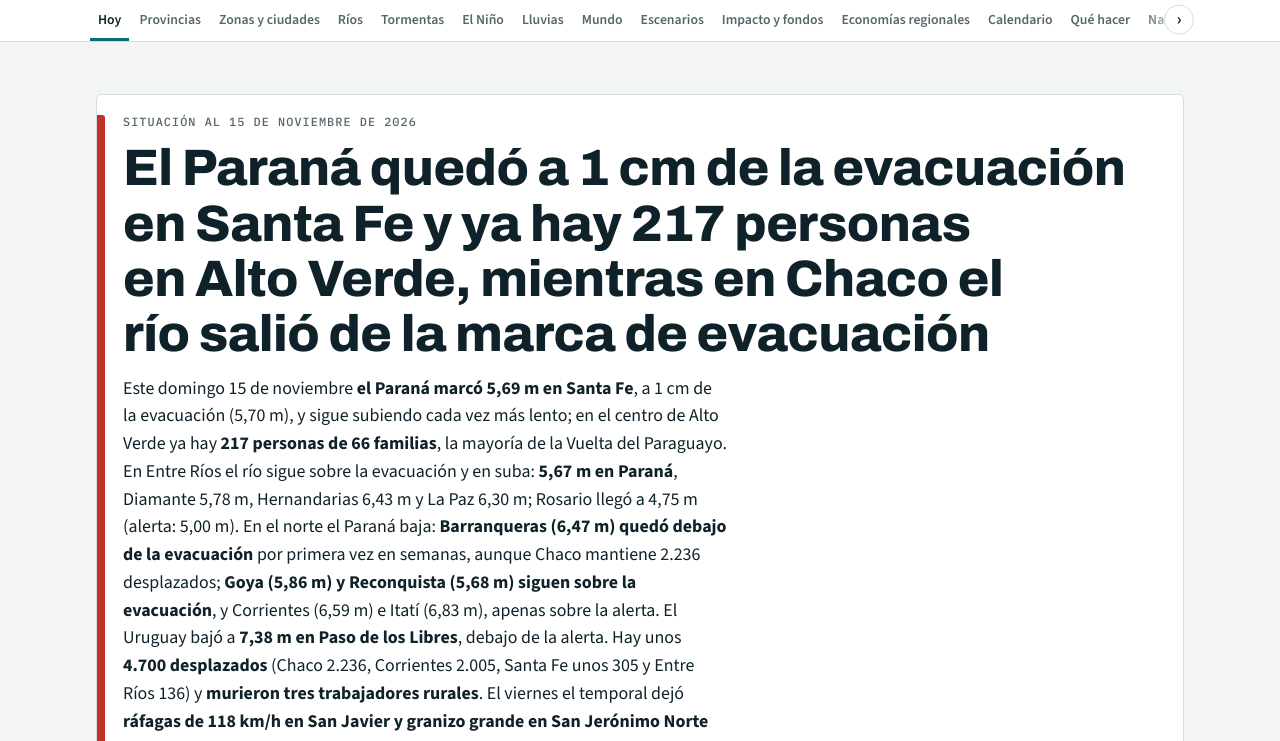
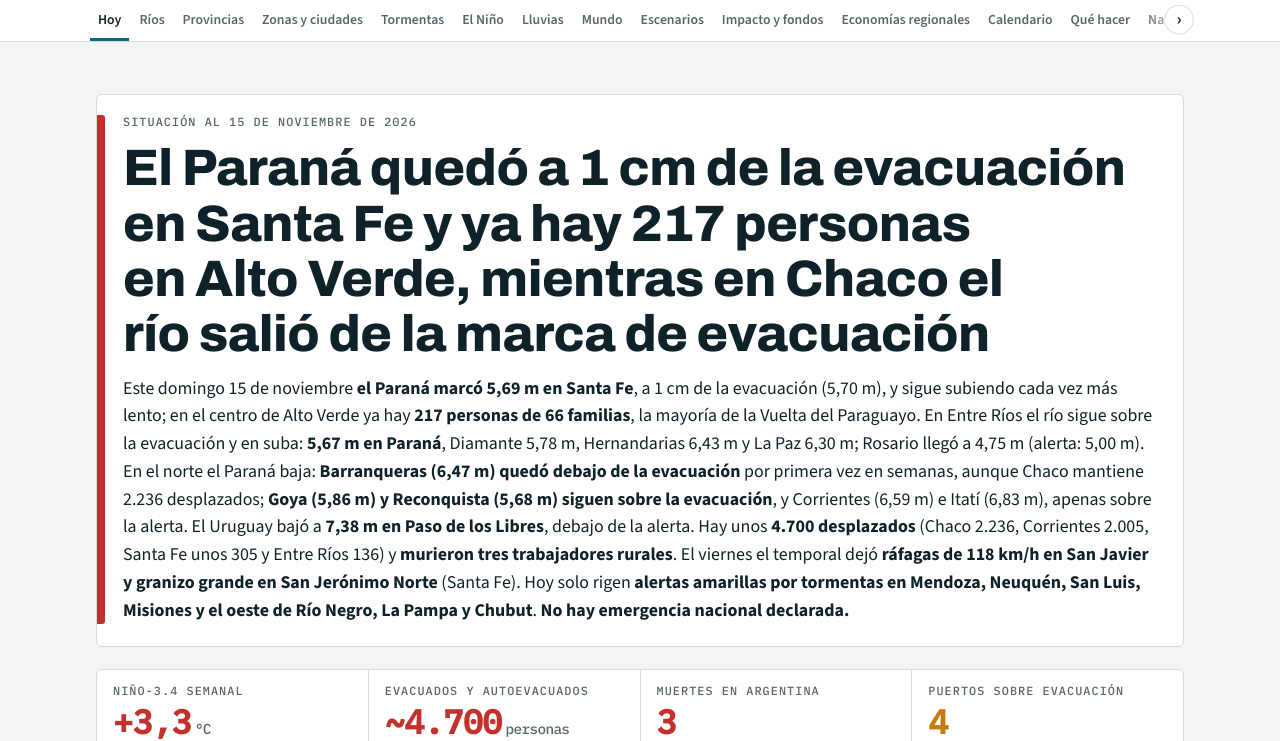
Before and after one commit to francomartinlopez/alertahidrica, a plain HTML site: page index.html in a window 1280 px wide. Shown: the part 31-772 px from the top of the page. Drawn offline with nearby package versions, Linux system fonts and the light colour scheme.

Commit message:
Ríos después de evacuados y texto de portada a todo el ancho
La sección Ríos pasa a estar después del gráfico de evacuados; el resto
de Hoy queda debajo con su propio título. El texto bajo el titular de
portada ya no se limita a 68 caracteres por línea.

Co-Authored-By: Claude <noreply@anthropic.com>

```diff
--- a/index.html
+++ b/index.html
@@ -96,6 +96,7 @@ section.blk>.wrap{display:flex;flex-direction:column;gap:22px}
 .alertbar .stripe{background:var(--evac);border-radius:0 3px 3px 0}
 .alertbar h1{font-size:clamp(1.9rem,5vw,3.2rem);font-weight:800;font-stretch:70%;letter-spacing:-.01em}
 .alertbar .txt{display:flex;flex-direction:column;gap:12px;min-width:0}
+.alertbar .lead{max-width:none}
 .kpis{display:grid;grid-template-columns:repeat(4,minmax(0,1fr));gap:1px;background:var(--line);border:1px solid var(--line);border-radius:var(--r);overflow:hidden}
 .kpi{background:var(--panel);padding:14px 16px 16px;display:flex;flex-direction:column;gap:6px;min-width:0}
 .kpi .v{display:flex;flex-wrap:wrap;align-items:baseline;gap:0 4px;font:700 2.1rem/1 var(--f-data);font-variant-numeric:tabular-nums;letter-spacing:-.02em}
@@ -474,7 +475,7 @@ ul.plain.g2{display:grid;grid-template-columns:repeat(auto-fit,minmax(min(100%,3
     <div class="brand"><b>Súper Niño · Argentina</b><span class="stamp" id="stamp"><span class="dot"></span>Cargando datos…</span></div>
     <button class="navbtn" id="navbtn" type="button" aria-expanded="false" aria-controls="idx"><span class="k">Estás en:</span><span class="c" id="navcur">Hoy</span></button>
     <div class="navrow" id="navrow"><button class="navar l" type="button" aria-label="Ver secciones anteriores">‹</button><nav class="idx" id="idx" aria-label="Secciones">
-      <a href="#hoy">Hoy</a><a href="#mapa">Provincias</a><a href="#zonas">Zonas y ciudades</a><a href="#rios">Ríos</a><a href="#tormentas">Tormentas</a><a href="#nino">El Niño</a><a href="#lluvias">Lluvias</a><a href="#mundo">Mundo</a><a href="#escenarios">Escenarios</a><a href="#impacto">Impacto y fondos</a><a href="#economias">Economías regionales</a><a href="#calendario">Calendario</a><a href="#guia">Qué hacer</a><a href="#nacion">Nación</a><a href="#evaluacion">Evaluación</a><a href="#vigilar">Qué vigilar</a><a href="#analisis">Análisis</a><a href="#glosario">Glosario</a><a href="#historicos">Niños históricos</a><a href="#fuentes">Fuentes</a>
+      <a href="#hoy">Hoy</a><a href="#rios">Ríos</a><a href="#mapa">Provincias</a><a href="#zonas">Zonas y ciudades</a><a href="#tormentas">Tormentas</a><a href="#nino">El Niño</a><a href="#lluvias">Lluvias</a><a href="#mundo">Mundo</a><a href="#escenarios">Escenarios</a><a href="#impacto">Impacto y fondos</a><a href="#economias">Economías regionales</a><a href="#calendario">Calendario</a><a href="#guia">Qué hacer</a><a href="#nacion">Nación</a><a href="#evaluacion">Evaluación</a><a href="#vigilar">Qué vigilar</a><a href="#analisis">Análisis</a><a href="#glosario">Glosario</a><a href="#historicos">Niños históricos</a><a href="#fuentes">Fuentes</a>
     </nav><button class="navar r" type="button" aria-label="Ver más secciones">›</button></div>
   </div>
 </header>
@@ -720,6 +721,12 @@ function render(D,M,ZG,PX){PX=PX||{};
   const k=D.kpis.map(x=>`<div class="kpi ${x.tono}"><span class="eyebrow">${esc(x.label)}</span><span class="v${/[a-zñ]{3}/i.test(x.valor)?' tx':''}">${esc(x.valor)}${x.unidad?`<small>${esc(x.unidad)}</small>`:''}</span><span class="d">${md(x.detalle)}</span>${x.fuente?`<span class="s">${md(x.fuente)}</span>`:''}</div>`).join('');
   const old=(Date.now()-new Date(meta.actualizado+'T12:00:00-03:00').getTime())/864e5>2.5;
   const SR=D.evacuados.serie||{};const evp=Object.keys(SR).filter(p=>(SR[p]||[]).length).sort((x,y)=>SR[y].length-SR[x].length);const evk=evp.length>1?[...evp,'Total']:evp;const ev0=evp[0];
+  // RÍOS
+  const riosH=sect('rios','Ríos','La escala de cada puerto','Cada regla muestra la altura del río frente a sus niveles de **alerta** y **evacuación**. Cada escala tiene su propio rango: Iguazú se mide en decenas de metros y Rosario en pocos metros.',
+   `<p class="hint mo">Línea naranja: alerta · línea roja: evacuación. Tocá un puerto para ver su evolución ↓</p><div class="staffs" id="staffs"></div><div class="rlist" id="rlist"></div>
+    <div class="card chart linked" id="rcard"><h3>Evolución por puerto</h3><p class="hint">Elegí un puerto para ver cómo cambió su altura ↓</p><div class="where" id="rsel">${D.rios.filter(r=>(r.hist||[]).length).map((r,i)=>`<button data-r="${esc(r.puerto)}" aria-pressed="${r.puerto==='Corrientes'}">${esc(r.puerto)}</button>`).join('')}</div><div id="rchart"></div><p class="small muted">${md(D.rios_hist_nota)}</p></div>
+    <p class="small muted src">Fuentes: ${md(D.rios_fuentes)}</p>`);
+
   h+=`<section class="blk" id="hoy"><div class="wrap">
     ${old?`<div class="warn">Esta edición es del ${esc(meta.actualizado_texto)}. La actualización diaria puede estar demorada.</div>`:''}
     <div class="alertbar"><div class="stripe"></div><div class="txt"><span class="eyebrow">Situación al ${esc(meta.actualizado_texto)}</span><h1>${esc(D.alerta.titular)}</h1><p class="lead">${md(D.alerta.bajada)}</p></div></div>
@@ -729,6 +736,8 @@ function render(D,M,ZG,PX){PX=PX||{};
       <h3 style="margin-top:6px">Por provincia</h3>
       <div class="tw"><table><thead><tr><th>Provincia</th><th>Total</th><th>Fecha</th><th>Detalle</th></tr></thead><tbody>${D.evacuados.provs.map(x=>`<tr><td><strong>${esc(x.prov)}</strong></td><td class="n">${x.total!=null?fmt(x.total):'—'}</td><td class="n">${esc(x.fecha)}</td><td class="small">${md(x.detalle)}${x.fuente?` <span class="src">${md(x.fuente)}</span>`:''}</td></tr>`).join('')}</tbody></table></div>
       <p class="small muted">${md(D.evacuados.nota)}</p></div>
+  </div></section>${riosH}<section class="blk" id="hoy-mas" data-nav="hoy"><div class="wrap">
+    <div class="sechead"><span class="eyebrow">Hoy</span><h2>Señales, campo, hechos y rutas</h2></div>
     <div class="card"><h3>Dos señales en sentido opuesto</h3><div class="sig2"><div><span class="tag t-evac">Empeora</span><p>${md(D.senales.empeora)}</p></div><div><span class="tag t-ok">Mejora</span><p>${md(D.senales.mejora)}</p></div></div></div>
     <div class="card"><h3>El campo</h3>${ul(D.campo,'plain g2')}</div>
     <div class="card"><div style="display:flex;justify-content:space-between;gap:12px;flex-wrap:wrap;align-items:center"><h3>Qué pasó</h3>
@@ -763,12 +772,6 @@ function render(D,M,ZG,PX){PX=PX||{};
     <div style="display:flex;flex-direction:column;gap:14px;min-width:0"><div class="ficha linked" id="zficha" aria-live="polite"></div>
       <div class="card"><h3>Ciudades por nivel de riesgo</h3><div class="citylist" id="clist"></div></div></div></div>
     <p class="small muted">${md(D.zonas_nota)}</p>`);
-
-  // RÍOS
-  h+=sect('rios','Ríos','La escala de cada puerto','Cada regla muestra la altura del río frente a sus niveles de **alerta** y **evacuación**. Cada escala tiene su propio rango: Iguazú se mide en decenas de metros y Rosario en pocos metros.',
-   `<p class="hint mo">Línea naranja: alerta · línea roja: evacuación. Tocá un puerto para ver su evolución ↓</p><div class="staffs" id="staffs"></div><div class="rlist" id="rlist"></div>
-    <div class="card chart linked" id="rcard"><h3>Evolución por puerto</h3><p class="hint">Elegí un puerto para ver cómo cambió su altura ↓</p><div class="where" id="rsel">${D.rios.filter(r=>(r.hist||[]).length).map((r,i)=>`<button data-r="${esc(r.puerto)}" aria-pressed="${r.puerto==='Corrientes'}">${esc(r.puerto)}</button>`).join('')}</div><div id="rchart"></div><p class="small muted">${md(D.rios_hist_nota)}</p></div>
-    <p class="small muted src">Fuentes: ${md(D.rios_fuentes)}</p>`);
 
   // TORMENTAS
   const TO=D.tormentas,TTY={granizo:['Granizo','t-acc'],viento:['Viento','t-alert'],tornado:['Tornado','t-evac'],lluvia:['Lluvia intensa','t-rise']};
@@ -1209,7 +1212,7 @@ function render(D,M,ZG,PX){PX=PX||{};
   nav.addEventListener('click',e=>{if(e.target.closest('a'))closeNav()});
   document.addEventListener('click',e=>{if(htop.classList.contains('open')&&!e.target.closest('header.top'))closeNav()});
   document.addEventListener('keydown',e=>{if(e.key==='Escape')closeNav()});
-  const io=new IntersectionObserver(es=>{es.forEach(e=>{if(e.isIntersecting){links.forEach(a=>a.classList.toggle('on',a.getAttribute('href')==='#'+e.target.id));const a=links.find(a=>a.classList.contains('on'));if(a)$('#navcur').textContent=a.textContent;edges()}})},{rootMargin:'-45% 0px -50% 0px'});
+  const io=new IntersectionObserver(es=>{es.forEach(e=>{if(e.isIntersecting){links.forEach(a=>a.classList.toggle('on',a.getAttribute('href')==='#'+(e.target.dataset.nav||e.target.id)));const a=links.find(a=>a.classList.contains('on'));if(a)$('#navcur').textContent=a.textContent;edges()}})},{rootMargin:'-45% 0px -50% 0px'});
   document.querySelectorAll('section.blk').forEach(s=>io.observe(s));edges();balance();if(document.fonts&&document.fonts.ready)document.fonts.ready.then(()=>{balance();edges()});
   const hs=(location.hash||'').slice(1);
   const go=id=>setTimeout(()=>{const el=document.getElementById(id);if(el)el.scrollIntoView()},60);
```
